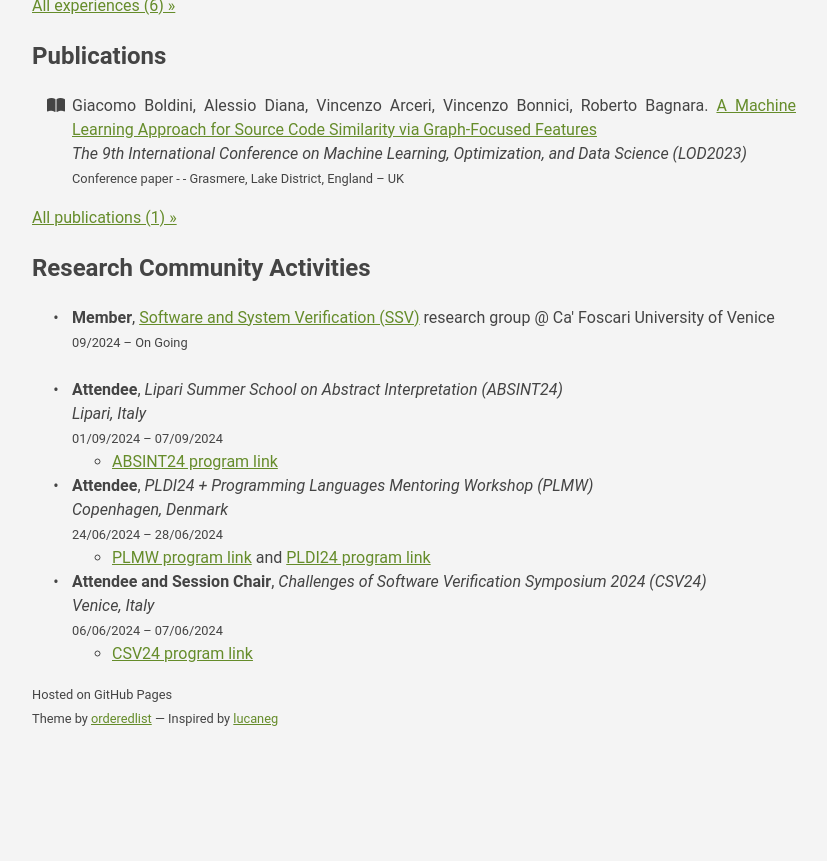
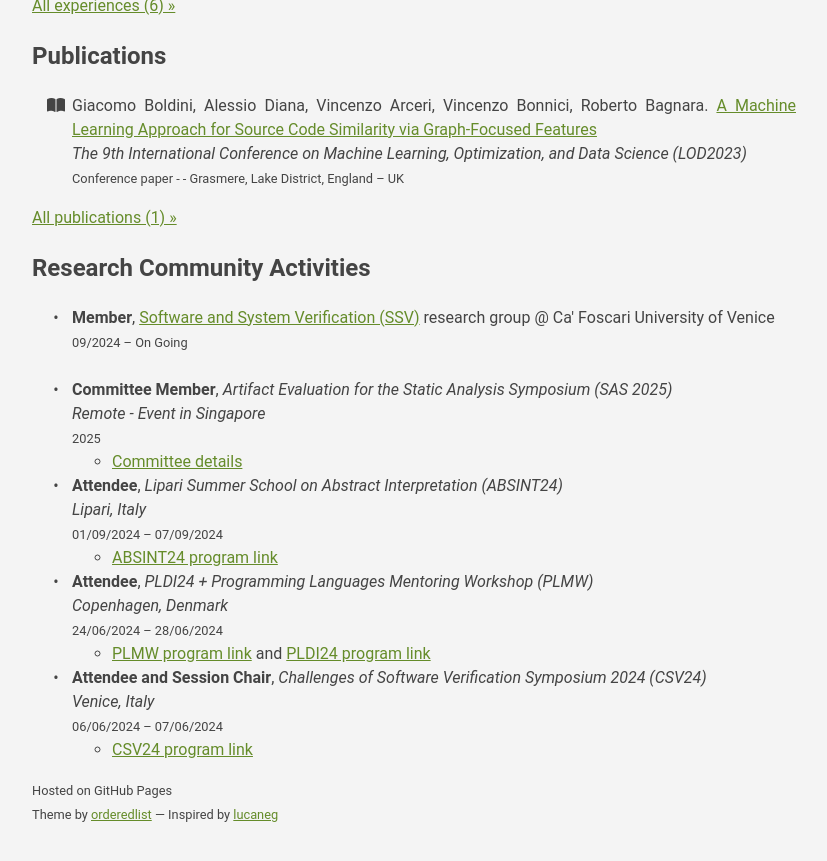
Before and after one commit to giacomoboldini/giacomoboldini.github.io, a Jekyll site: the page built from index.md, in a window 1280 px wide and 900 px high, scrolled down 1486 px. Shown: the top 861 px of the window, without its empty margins (26-853 px from the left). Built offline with Jekyll 4.4.1, drawn with Linux system fonts in a browser that asks for light colours; a style sheet for code colours, icons or effects is not loaded; our own code applies the rules of GitHub Pages for plain Markdown files; before the commit the page ends 2290 px from its top, so only the background shows below that.

Commit message:
Added SAS artifact evaluation committee.

```diff
--- a/index.md
+++ b/index.md
@@ -123,6 +123,16 @@ projects, exploring embedded systems, and delving into network systems.
         <small>09/2024 – On Going</small><br/>
     </li>
     <br />
+    <!-- Static Analysis Symposium 2025 -->
+    <li>
+        <span class="fa-li">•</span>
+        <strong>Committee Member</strong>, <em>Artifact Evaluation for the Static Analysis Symposium (SAS 2025)</em><br/>
+        <em>Remote - Event in Singapore</em><br/>
+        <small>2025</small><br/>
+        <ul>
+            <li><a href="https://2025.splashcon.org/committee/sas-2025-sas-artifact-sas-artifact-evaluation-committee" target="_blank">Committee details</a></li>
+        </ul>
+    </li>
     <!-- Lipari Summer School on Abstract Interpretation -->
     <li>
         <span class="fa-li">•</span>
```
Also changed, not shown: 2 other files.
